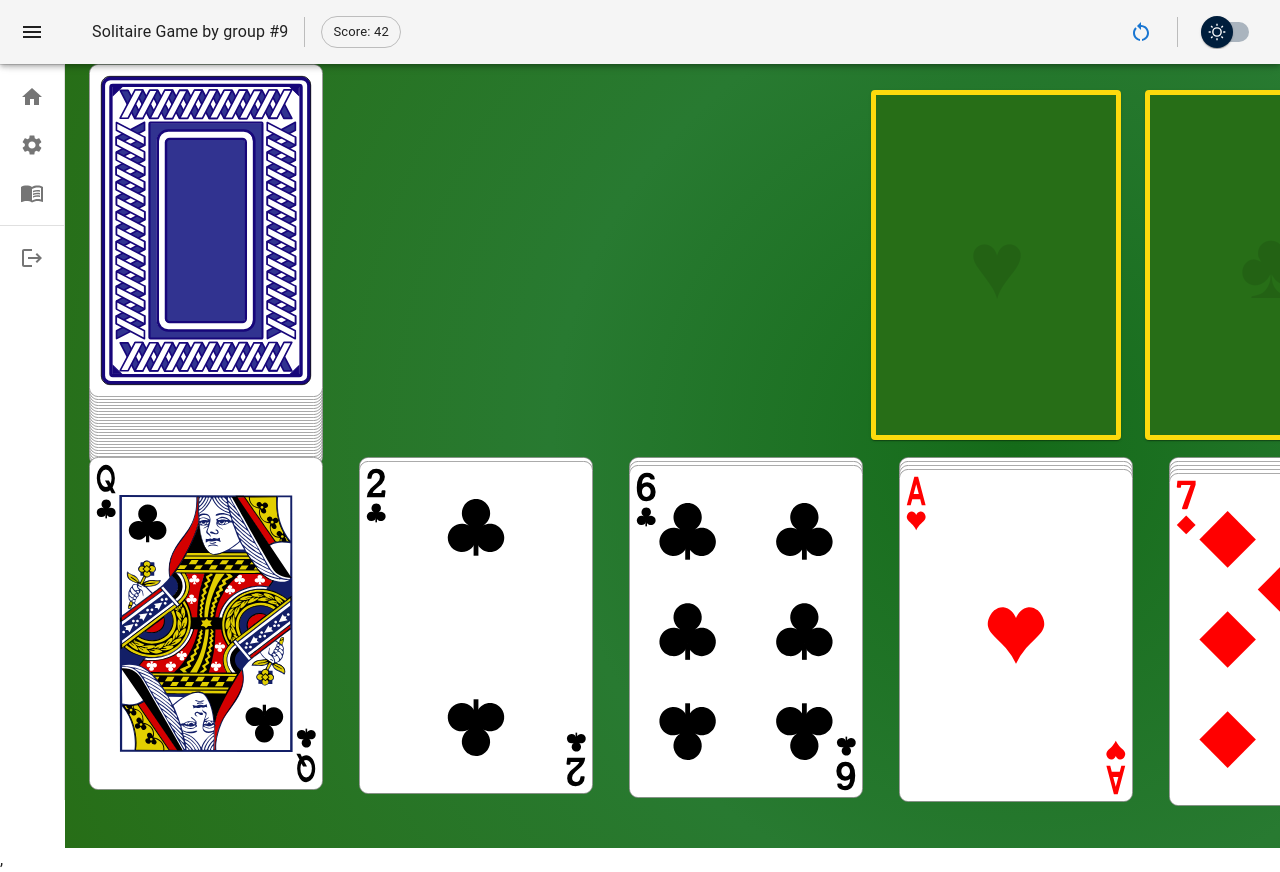
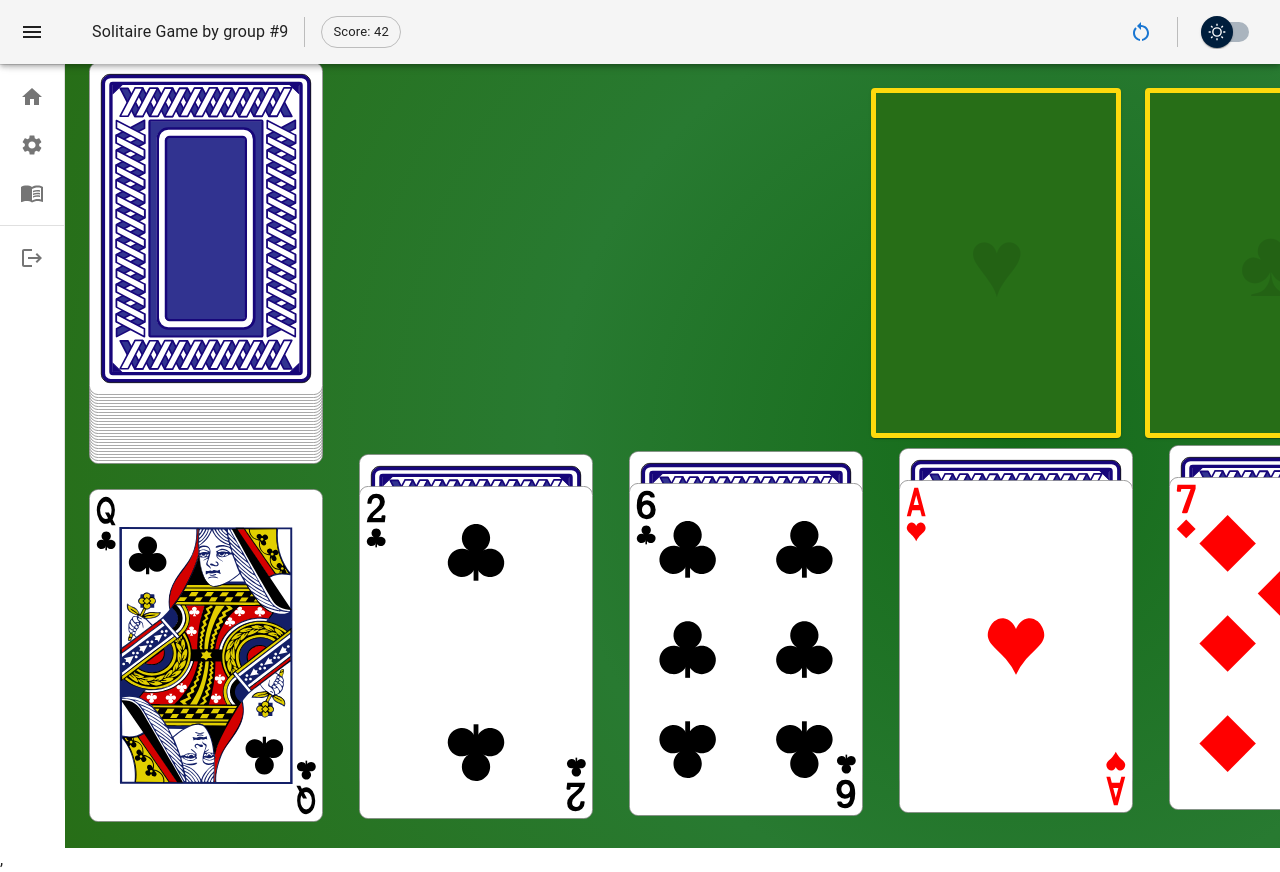
Before and after one commit to kalapyha/solitaire-group-9, a React (Create React App) app: page / in a window 1280 px wide. Shown: the top 872 px of the page. Built offline with nearby package versions, Linux system fonts and the light colour scheme.

Commit message:
fix: last visible card

```diff
--- a/src/components/Card/Card.tsx
+++ b/src/components/Card/Card.tsx
@@ -12,7 +12,7 @@ import './Card.scss';
 
 const Card = (props: CardType): JSX.Element => {
     const imagePattern = useSelector(selectPattern);
-    const curActiveCard: any = useSelector(activeCard);
+    const curActiveCard = useSelector(activeCard);
     const dispatch = useDispatch();
     const renderCardBackPattern = () => {
         switch (imagePattern) {
@@ -35,9 +35,16 @@ const Card = (props: CardType): JSX.Element => {
         <div
             id={`${props.stackId}-${props.id}`}
             onClick={() => dispatch(setActiveCard(props))}
+            onContextMenu={(e) => console.log(e)}
             draggable={props.isDraggable}
             onDrag={(e) => console.log(e)}
-            style={curActiveCard.id === props.id ? { border: '2px solid yellow' } : {}}
+            style={
+                (curActiveCard as CardType).id === props.id
+                    ? { border: '2px solid yellow', marginTop: '-300px' }
+                    : props.isFaceDown
+                    ? {}
+                    : { paddingTop: '35px' }
+            }
         >
             {/* TODO, update with redux active cards state here */}
             {/* <div className={`card ${isActiveCard ? 'border' : ''}`}>{image}</div> */}
--- a/src/components/Deck/Deck.tsx
+++ b/src/components/Deck/Deck.tsx
@@ -9,6 +9,7 @@ type DeckdProps = {
     autoReveal?: boolean;
 };
 
+// @ts-expect-error
 const Deck = ({ cardsArray, autoReveal = true }: DeckdProps) => {
     return (
         <Box>
@@ -19,7 +20,7 @@ const Deck = ({ cardsArray, autoReveal = true }: DeckdProps) => {
                         <Card
                             value={value}
                             cardSuit={cardSuit}
-                            isFaceDown={cardsArray.length - 1 === i && autoReveal ? false : isFaceDown}
+                            isFaceDown={isFaceDown}
                             image={image}
                             key={`${value}${cardSuit}`}
                             isDraggable={cardsArray.length - 1 === i ? true : false}
--- a/src/features/tableauSlice.ts
+++ b/src/features/tableauSlice.ts
@@ -5,84 +5,102 @@ import { deckArray } from '../utils/cards';
 import { shuffleArray } from '../utils/helpers';
 
 const shuffledArray = shuffleArray(deckArray);
+// move to utils
+const revealLastCard = (deck) => {
+    if (!deck.length) {
+        return [];
+    }
+    if (deck.length === 1) {
+        return [{ ...deck.slice(-1)[0], isFaceDown: false }];
+    }
+    const lastCard = { ...deck.slice(-1)[0], isFaceDown: false };
+    return [...deck.slice(0, deck.length - 1), lastCard];
+};
 
 const initialState = {
     tableau1: {
         id: 1,
         title: 'stack 1',
-        cards: shuffledArray.slice(24, 25).map((card) => {
+        cards: revealLastCard(
+            shuffledArray.slice(24, 25).map((card) => {
                 return {
                     ...card,
                     stackId: 1,
-                isFaceDown: false,
                 };
             }),
+        ),
     },
     tableau2: {
         id: 2,
         title: 'stack 2',
-        cards: shuffledArray.slice(25, 27).map((card) => {
+        cards: revealLastCard(
+            shuffledArray.slice(25, 27).map((card) => {
                 return {
                     ...card,
                     stackId: 2,
-                isFaceDown: false,
                 };
             }),
+        ),
     },
     tableau3: {
         id: 3,
         title: 'stack 3',
-        cards: shuffledArray.slice(27, 30).map((card) => {
+        cards: revealLastCard(
+            shuffledArray.slice(27, 30).map((card) => {
                 return {
                     ...card,
                     stackId: 3,
-                isFaceDown: false,
                 };
             }),
+        ),
     },
     tableau4: {
         id: 4,
         title: 'stack 4',
-        cards: shuffledArray.slice(30, 34).map((card) => {
+        cards: revealLastCard(
+            shuffledArray.slice(30, 34).map((card) => {
                 return {
                     ...card,
                     stackId: 4,
-                isFaceDown: false,
                 };
             }),
+        ),
     },
     tableau5: {
         id: 5,
         title: 'stack 5',
-        cards: shuffledArray.slice(34, 39).map((card) => {
+        cards: revealLastCard(
+            shuffledArray.slice(34, 39).map((card) => {
                 return {
                     ...card,
                     stackId: 5,
-                isFaceDown: false,
                 };
             }),
+        ),
     },
     tableau6: {
         id: 6,
         title: 'stack 6',
-        cards: shuffledArray.slice(39, 45).map((card) => {
+        cards: revealLastCard(
+            shuffledArray.slice(39, 45).map((card) => {
                 return {
                     ...card,
                     stackId: 6,
-                isFaceDown: false,
                 };
             }),
+        ),
     },
     tableau7: {
         id: 7,
         title: 'stack 7',
-        cards: shuffledArray.slice(45, 52).map((card) => {
+        cards: revealLastCard(
+            shuffledArray.slice(45, 52).map((card) => {
                 return {
                     ...card,
                     stackId: 7,
-                isFaceDown: false,
                 };
             }),
+        ),
     },
     deckStack: {
         id: 8,
@@ -127,15 +145,18 @@ const tableauSlice = createSlice({
             } else if (state.activeCard?.id && state.activeCard?.id !== args.payload.id) {
                 if (state.activeCard?.canBePutOn?.[0].includes(args.payload.id)) {
                     const activeCardStack = state.activeCard?.stackId;
+                    // TODO add logic to move small stack of flipped cards
                     const cardToMove = state[`tableau${activeCardStack}`].cards.slice(-1);
-                    state[`tableau${activeCardStack}`].cards = state[`tableau${activeCardStack}`].cards.slice(
+                    state[`tableau${activeCardStack}`].cards = revealLastCard(
+                        state[`tableau${activeCardStack}`].cards.slice(
                             0,
                             state[`tableau${activeCardStack}`].cards.length - 1,
+                        ),
                     );
 
                     state[`tableau${args.payload.stackId}`].cards = [
                         ...state[`tableau${args.payload.stackId}`].cards,
-                        ...cardToMove,
+                        { ...cardToMove[0], isFaceDown: false, stackId: args.payload.stackId },
                     ];
                     state.activeCard = {};
                 }
```
Lines whose indentation alone changed are shown as unchanged.
